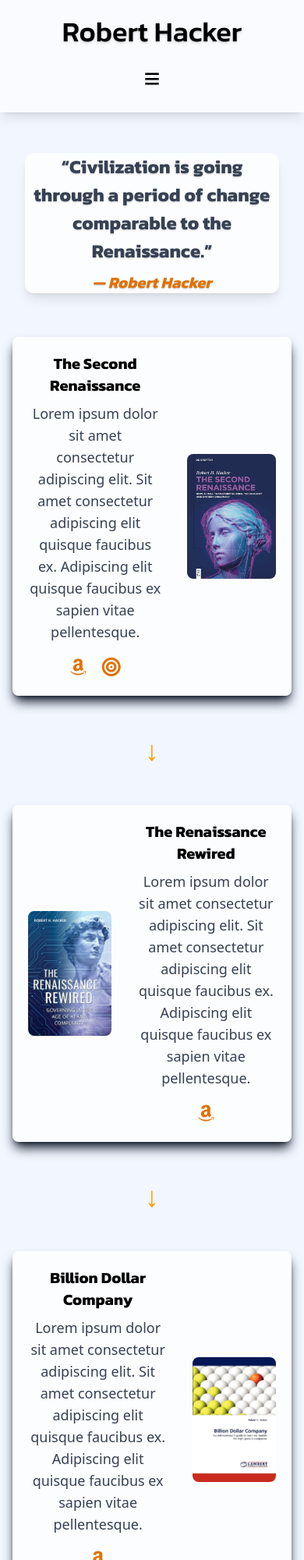
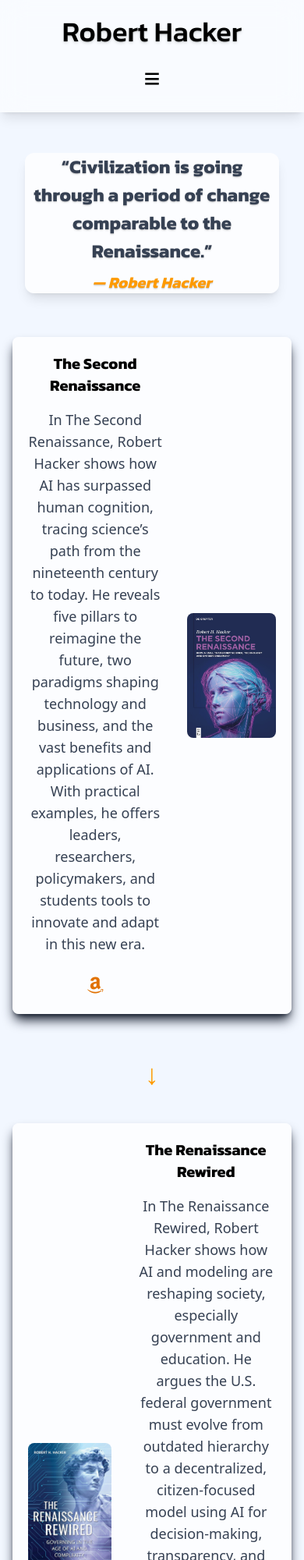
Before and after one commit to CR1SI/RobertHackerWebsiteDemo, a website: page books.html in a window 390 px wide. Shown: the top 2000 px of the page at 78% size. Drawn offline with Linux system fonts and the light colour scheme.

Commit message:
updated books/added quote and links to quotes

```diff
--- a/books.html
+++ b/books.html
@@ -16,25 +16,22 @@
         <div class="max-w-[1280px] mx-auto h-auto p-4 overflow-auto">
 
             <p class="text-center m-4 text-shadow-sm bg-white/80 rounded-xl shadow-lg">
-                    <q class="text-[1.5rem] text-gray-700 font-kanit font-bold">Civilization is going through a period of change comparable to the Renaissance.</q><cite class="block mt-2 text-amber-600 font-kanit font-bold text-xl"> — Robert Hacker</cite>
-                </p>
+                <q onclick="window.open('https://roberthhacker.medium.com/a-primer-for-the-21st-century-the-5-systemic-changes-7e710e3c2321','_blank')" class="text-[1.5rem] text-gray-700 font-kanit font-bold cursor-pointer hover:text-amber-500 transition-colors duration-300 ease-in-out">Civilization is going through a period of change comparable to the Renaissance.</q><cite class="block mt-2 text-amber-500 font-kanit font-bold text-xl"> — Robert Hacker</cite>
+            </p>
 
-        <!-- BOOKS -->
-            <div class="grid gap-10 pt-10 pb-10">
+            <!-- BOOKS -->
+            <div class="grid gap-10 py-10">
 
-                <div class="sm:justify-self-end-safe overflow-auto sm:overflow-hidden bg-white/80 p-5 rounded-lg shadow-gray-900 shadow-lg hover:shadow-md transition-shadow duration-200 flex flex-row-reverse items-center gap-8 sm:w-3xl sm:h-88">
+                <div class="sm:justify-self-end-safe overflow-clip sm:overflow-hidden bg-white/80 p-5 rounded-lg shadow-gray-900 shadow-lg hover:shadow-md transition-shadow duration-200 flex flex-row-reverse items-center gap-8 sm:w-3xl">
                     <!-- BOOK COVER -->
                     <img src="./images/The Second Renaissance.jpg" alt="The Second Renaissance by Robert Hacker" class="rounded-lg sm:w-64 sm:h-80 w-32 h-40 object-cover">
                     <!-- BOOK INFO -->
                     <div>
-                        <h2 class="text-xl text-center sm:text-start sm:text-3xl font-kanit font-semibold mb-2">The Second Renaissance</h2>
-                        <p class="text-gray-700 text-center sm:text-start text-lg mb-4">Lorem ipsum dolor sit amet consectetur adipiscing elit. Sit amet consectetur adipiscing elit quisque faucibus ex. Adipiscing elit quisque faucibus ex sapien vitae pellentesque.</p>
+                        <h2 class="text-xl text-center sm:text-start sm:text-3xl font-kanit font-semibold mb-4">The Second Renaissance</h2>
+                        <p class="text-gray-700 text-center sm:text-start text-lg mb-6">In The Second Renaissance, Robert Hacker shows how AI has surpassed human cognition, tracing science’s path from the nineteenth century to today. He reveals five pillars to reimagine the future, two paradigms shaping technology and business, and the vast benefits and applications of AI. With practical examples, he offers leaders, researchers, policymakers, and students tools to innovate and adapt in this new era.</p>
                         <div class="flex justify-center gap-5 sm:justify-start">
                             <a onclick="window.open('//www.amazon.com/Second-Renaissance-Transform-Technology-Entrepreneurship/dp/3111706877/?_encoding=UTF8&pd_rd_w=jpt49&content-id=amzn1.sym.0fb2cce1-1ca4-439a-844b-8ad0b1fb77f7&pf_rd_p=0fb2cce1-1ca4-439a-844b-8ad0b1fb77f7&pf_rd_r=139-9393539-1462532&pd_rd_wg=JXTII&pd_rd_r=083eb0b2-bce7-475d-b2ba-b281672947b4&ref_=aufs_ap_sc_dsk', '_blank')" class="cursor-pointer hover:scale-105 hover:underline hover:underline-white transition-transform duration-200 ease-in-out active:scale-95 text-amber-600 hover:text-amber-800 font-kanit text-2xl font-thin">
                                 <i class="fab fa-amazon"></i>
-                            </a>
-                            <a onclick="window.open('//www.target.com/p/the-second-renaissance-by-robert-h-hacker-hardcover/-/A-1004198612', '_blank')" class="cursor-pointer hover:scale-105 hover:underline hover:underline-white transition-transform duration-200 ease-in-out active:scale-95 text-amber-600 hover:text-amber-800 font-kanit text-2xl font-thin">
-                                <i class="fa-solid fa-bullseye"></i>
                             </a>
                         </div>
                     </div>
@@ -44,13 +41,13 @@
                     <span class="animate-bounce text-4xl text-amber-500">&#8595;</span>
                 </div>
 
-                <div class="sm:justify-self-start-safe overflow-auto sm:overflow-hidden bg-white/80 p-5 rounded-lg shadow-gray-900 shadow-lg hover:shadow-md transition-shadow duration-200 flex items-center gap-8 sm:w-3xl sm:h-88">
+                <div class="sm:justify-self-start-safe overflow-clip sm:overflow-hidden bg-white/80 p-5 rounded-lg shadow-gray-900 shadow-lg hover:shadow-md transition-shadow duration-200 flex flex-row items-center gap-8 sm:w-3xl">
                     <!-- BOOK COVER -->
                     <img src="./images/The Renaissance Rewired.jpg" alt="The Renaissance Rewired by Robert Hacker" class="rounded-lg sm:w-64 sm:h-80 w-32 h-40 object-cover">
                     <!-- BOOK INFO -->
                     <div>
-                        <h2 class="text-xl text-center sm:text-end sm:text-3xl font-kanit font-semibold mb-2">The Renaissance Rewired</h2>
-                        <p class="text-gray-700 text-center sm:text-end text-lg mb-4">Lorem ipsum dolor sit amet consectetur adipiscing elit. Sit amet consectetur adipiscing elit quisque faucibus ex. Adipiscing elit quisque faucibus ex sapien vitae pellentesque.</p>
+                        <h2 class="text-xl text-center sm:text-end sm:text-3xl font-kanit font-semibold mb-4">The Renaissance Rewired</h2>
+                        <p class="text-gray-700 text-center sm:text-end text-lg mb-6">In The Renaissance Rewired, Robert Hacker shows how AI and modeling are reshaping society, especially government and education. He argues the U.S. federal government must evolve from outdated hierarchy to a decentralized, citizen-focused model using AI for decision-making, transparency, and reduced bureaucracy. With systems thinking, education reform, and cross-sector collaboration, the book offers a roadmap to reimagine democratic governance in the 21st century.</p>
                         <div class="flex justify-center-safe gap-5 sm:justify-end-safe">
                             <a onclick="window.open('//www.amazon.com/Renaissance-Rewired-Governing-Age-Complexity/dp/B0FFYHJ3LR/?_encoding=UTF8&pd_rd_w=xc2Ti&content-id=amzn1.sym.0fb2cce1-1ca4-439a-844b-8ad0b1fb77f7&pf_rd_p=0fb2cce1-1ca4-439a-844b-8ad0b1fb77f7&pf_rd_r=147-7765209-5491829&pd_rd_wg=Q2qQD&pd_rd_r=67743995-6130-4347-a55a-0247b3d13e71&ref_=aufs_ap_sc_dsk', '_blank')" class="cursor-pointer hover:scale-105 hover:underline hover:underline-white transition-transform duration-200 ease-in-out active:scale-95 text-amber-600 hover:text-amber-800 font-kanit text-2xl font-thin">
                                 <i class="fab fa-amazon"></i>
@@ -64,13 +61,13 @@
                     <span class="animate-bounce text-4xl text-amber-500">&#8595;</span>
                 </div>
 
-                <div class="sm:justify-self-end-safe overflow-auto sm:overflow-hidden bg-white/80 p-5 rounded-lg shadow-gray-900 shadow-lg hover:shadow-md transition-shadow duration-200 flex flex-row-reverse items-center gap-8 sm:w-3xl sm:h-88">
+                <div class="sm:justify-self-end-safe overflow-clip sm:overflow-hidden bg-white/80 p-5 rounded-lg shadow-gray-900 shadow-lg hover:shadow-md transition-shadow duration-200 flex flex-row-reverse items-center gap-8 sm:w-3xl">
                     <!-- BOOK COVER -->
                     <img src="./images/Billion Dollar Company.jpg" alt="Billion Dollar Company by Robert Hacker" class="rounded-lg sm:w-64 sm:h-80 w-32 h-40 object-cover">
                     <!-- BOOK INFO -->
                     <div>
-                        <h2 class="text-xl text-center sm:text-start sm:text-3xl font-kanit font-semibold mb-2">Billion Dollar Company</h2>
-                        <p class="text-gray-700 text-center sm:text-start text-lg mb-4">Lorem ipsum dolor sit amet consectetur adipiscing elit. Sit amet consectetur adipiscing elit quisque faucibus ex. Adipiscing elit quisque faucibus ex sapien vitae pellentesque.</p>
+                        <h2 class="text-xl text-center sm:text-start sm:text-3xl font-kanit font-semibold mb-4">Billion Dollar Company</h2>
+                        <p class="text-gray-700 text-center sm:text-start text-lg mb-6">In Billion Dollar Company, Robert Hacker presents a practical, industry-proven methodology that integrates strategy and finance in a five-step process to develop new business concepts. Illustrated with stories from the author’s success in building a billion-dollar company in Indonesia, it focuses on creating business models through a powerful heuristic and shows how this approach simplifies financial modeling. It also provides an in-depth look at financial models and their role in early-stage capital raising.</p>
                         <div class="flex justify-center gap-5 sm:justify-start">
                             <a onclick="window.open('//www.amazon.com/Billion-Dollar-Company-Entrepreneurs-Companies/dp/3838373316/?_encoding=UTF8&pd_rd_w=xc2Ti&content-id=amzn1.sym.0fb2cce1-1ca4-439a-844b-8ad0b1fb77f7&pf_rd_p=0fb2cce1-1ca4-439a-844b-8ad0b1fb77f7&pf_rd_r=147-7765209-5491829&pd_rd_wg=Q2qQD&pd_rd_r=67743995-6130-4347-a55a-0247b3d13e71&ref_=aufs_ap_sc_dsk', '_blank')" class="cursor-pointer hover:scale-105 hover:underline hover:underline-white transition-transform duration-200 ease-in-out active:scale-95 text-amber-600 hover:text-amber-800 font-kanit text-2xl font-thin">
                                 <i class="fab fa-amazon"></i>
@@ -83,13 +80,13 @@
                     <span class="animate-bounce text-4xl text-amber-500">&#8595;</span>
                 </div>
 
-                <div class="sm:justify-self-start-safe overflow-auto sm:overflow-hidden bg-white/80 p-5 rounded-lg shadow-gray-900 shadow-lg hover:shadow-md transition-shadow duration-200 flex items-center gap-8 sm:w-3xl sm:h-88">
+                <div class="sm:justify-self-start-safe overflow-clip sm:overflow-hidden bg-white/80 p-5 rounded-lg shadow-gray-900 shadow-lg hover:shadow-md transition-shadow duration-200 flex flex-row items-center gap-8 sm:w-3xl">
                     <!-- BOOK COVER -->
                     <img src="./images/Scaling Social Entrepreneurship.jpg" alt="Scaling Social Entrepreneurship by Robert Hacker" class="rounded-lg sm:w-64 sm:h-80 w-32 h-40 object-cover">
                     <!-- BOOK INFO -->
                     <div>
-                        <h2 class="text-xl text-center sm:text-end sm:text-3xl font-kanit font-semibold mb-2">Scaling Social Entrepreneurship</h2>
-                        <p class="text-gray-700 text-center sm:text-end text-lg mb-4">Lorem ipsum dolor sit amet consectetur adipiscing elit. Sit amet consectetur adipiscing elit quisque faucibus ex. Adipiscing elit quisque faucibus ex sapien vitae pellentesque.</p>
+                        <h2 class="text-xl text-center sm:text-end sm:text-3xl font-kanit font-semibold mb-4">Scaling Social Entrepreneurship</h2>
+                        <p class="text-gray-700 text-center sm:text-end text-lg mb-6">In Scaling Social Entrepreneurship, Robert Hacker provides a practical guide to developing scalable social entrepreneurship ventures (SEVs). The author shows how to modify the business model to build large, sustainable organizations addressing social problems in the developing world. Drawing on experience as CFO of One Laptop per Child and building a billion-dollar company in Indonesia, it shares lessons also taught at Florida International University and MIT Sloan.</p>
                         <div class="flex justify-center-safe gap-5 sm:justify-end-safe">
                             <a onclick="window.open('//www.amazon.com/Scaling-Social-Entrepreneurship-Lessons-Learned/dp/1514707381/?_encoding=UTF8&pd_rd_w=xc2Ti&content-id=amzn1.sym.0fb2cce1-1ca4-439a-844b-8ad0b1fb77f7&pf_rd_p=0fb2cce1-1ca4-439a-844b-8ad0b1fb77f7&pf_rd_r=147-7765209-5491829&pd_rd_wg=Q2qQD&pd_rd_r=67743995-6130-4347-a55a-0247b3d13e71&ref_=aufs_ap_sc_dsk', '_blank')" class="cursor-pointer hover:scale-105 hover:underline hover:underline-white transition-transform duration-200 ease-in-out active:scale-95 text-amber-600 hover:text-amber-800 font-kanit text-2xl font-thin">
                                 <i class="fab fa-amazon"></i>
```
Also changed, not shown: index.html (+3 -3 lines), output.css.
